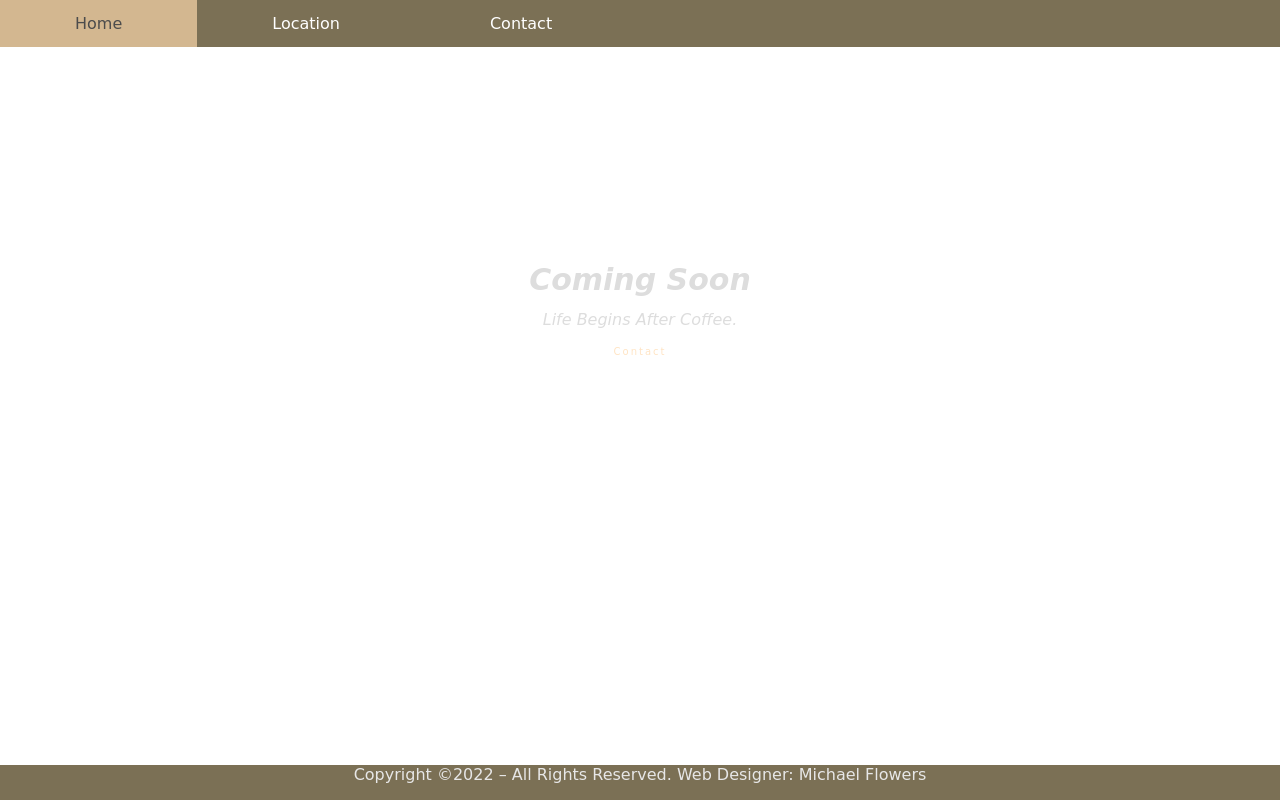
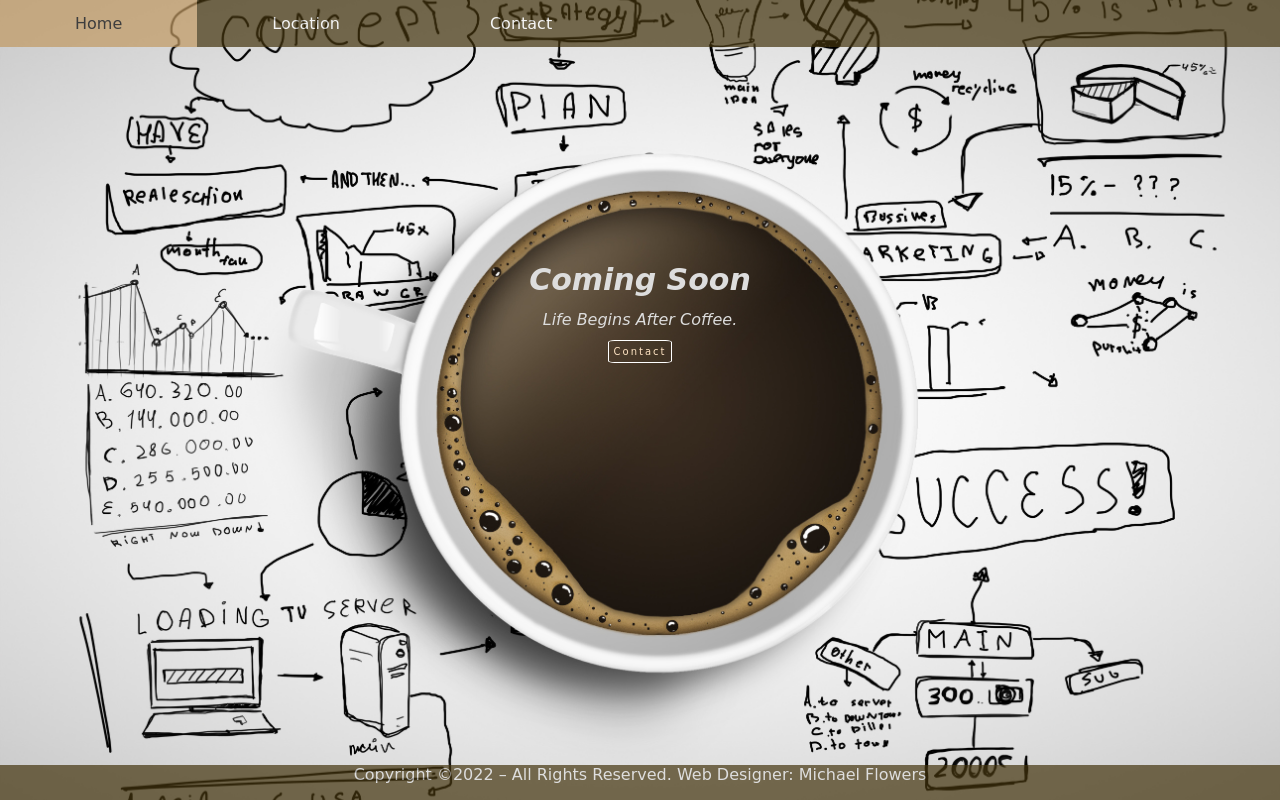
Before and after one commit to ikeflo/ikeflo.github.io, a plain HTML site: page index.html in a window 1280 px wide. Drawn offline with Linux system fonts and the light colour scheme.

Commit message:
Update index.html

```diff
--- a/index.html
+++ b/index.html
@@ -17,7 +17,7 @@ body{
 }
 
 html {
-  background: url(images/coffee-schem.jpeg) no-repeat center fixed;
+  background: url(coffee-schem.jpeg) no-repeat center fixed;
   background-size: cover;
 }
 
```
